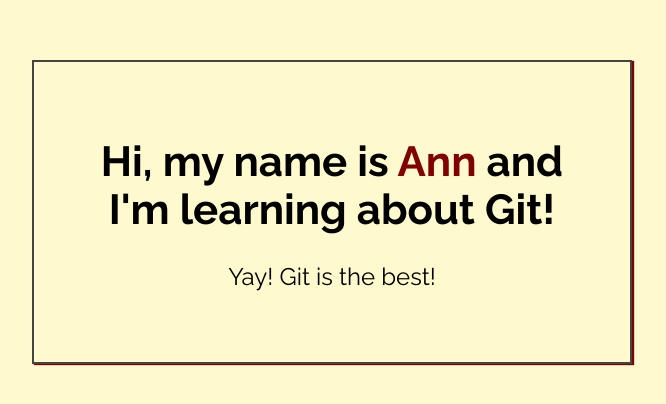
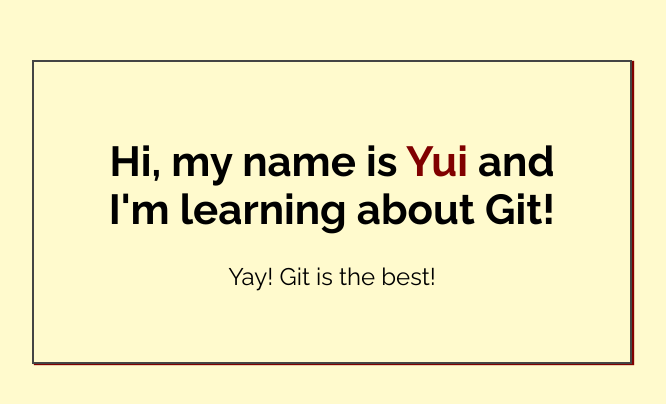
Before and after one commit to YuiPui/My-First-Repo, a plain HTML site: page index.html in a window 1280 px wide. Shown: the part 188-592 px from the top of the page, without its empty margins (308-974 px from the left). Drawn offline with Linux system fonts and the light colour scheme.

Commit message:
Added name to index.html

```diff
--- a/index.html
+++ b/index.html
@@ -14,7 +14,7 @@
 <body>
 
     <div class="greeting">
-        <h1>Hi, my name is <span class="highlight">Ann</span> and I'm learning about Git! </h1>
+        <h1>Hi, my name is <span class="highlight">Yui</span> and I'm learning about Git! </h1>
 
         <p>Yay! Git is the best!</p>
     </div>
```
